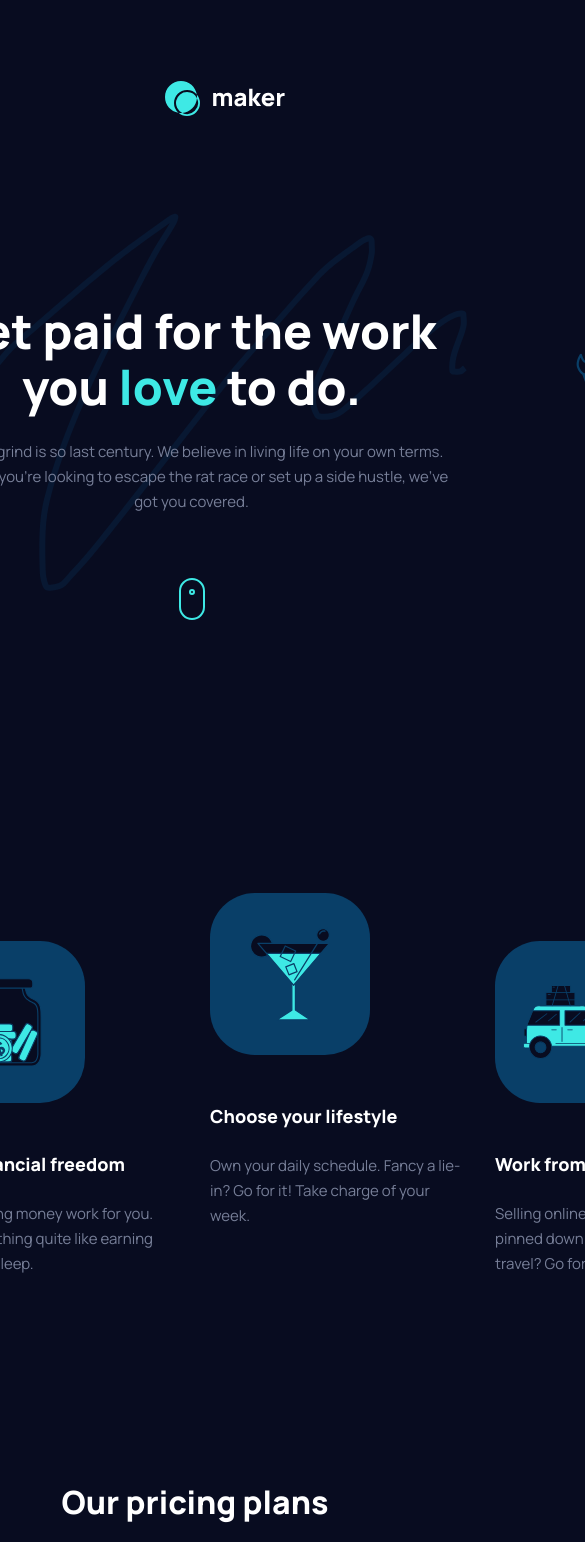
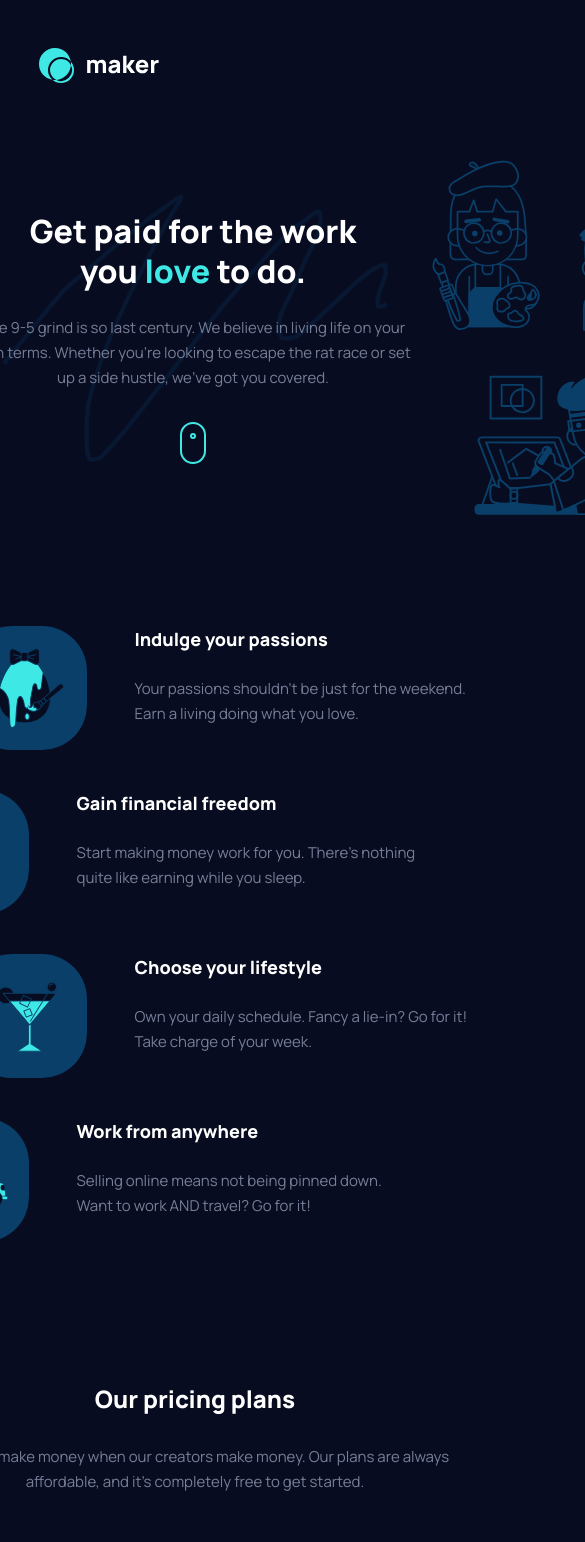
Before and after one commit to VillageR88/next-maker-pre-launch-landing-page, a Next.js app: page / in a window 390 px wide. Shown: the top 1542 px of the page, 585 px wide, since content can reach past the window. Built offline with nearby package versions, Linux system fonts and the light colour scheme.

Commit message:
improved layout tablet fit
Signed-off-by: VillageR88 <villager88pl@gmail.com>

```diff
--- a/app/components/Footer.tsx
+++ b/app/components/Footer.tsx
@@ -34,9 +34,9 @@ export default function Footer() {
   }, [state]);
 
   return (
-    <footer className="mr-[223px] mt-[151px] flex h-[228px] w-[1665px] justify-center bg-[url('../public/assets/images/bg-footer-squiggle.svg')] text-center text-[#FFFFFF]">
+    <footer className="mr-[230px] mt-[119px] flex h-[140px] w-[1022px] justify-center bg-[url('../public/assets/images/bg-footer-squiggle.svg')] bg-cover text-center text-[#FFFFFF] xl:mr-[223px] xl:mt-[151px] xl:h-[228px] xl:w-[1665px]">
       <form
-        className="ml-[223px] mt-[52px] flex h-[134px] w-full max-w-[730px] flex-col items-center gap-[42px]"
+        className="ml-[230px] mt-[16px] flex h-[134px] w-full max-w-[730px] flex-col items-center gap-[42px] xl:ml-[223px] xl:mt-[52px]"
         action={action}
       >
         <label htmlFor="email">Get notified when we launch</label>
--- a/app/components/Header.tsx
+++ b/app/components/Header.tsx
@@ -3,8 +3,8 @@ import logo from '@/public/assets/images/logo.svg';
 
 export default function Header() {
   return (
-    <header className="flex w-full max-w-[90em]">
-      <div className="pl-[165px]">
+    <header className="flex w-full max-w-[800px] pl-[39px] xl:max-w-[calc(1110px+39px)]">
+      <div>
         <Image width={120} height={35} src={logo as string} alt="logo" />
       </div>
     </header>
--- a/app/components/Main.tsx
+++ b/app/components/Main.tsx
@@ -4,7 +4,7 @@ import MainRow3 from './MainRow3';
 
 export default function Main() {
   return (
-    <main className="mt-[116px] flex flex-col items-center">
+    <main className="mt-[77px] flex flex-col items-center xl:mt-[114px]">
       <MainRow1 />
       <MainRow2 />
       <MainRow3 />
--- a/app/components/MainRow1.tsx
+++ b/app/components/MainRow1.tsx
@@ -5,36 +5,36 @@ import imageScroll from '@/public/assets/images/icon-scroll.svg';
 
 export default function MainRow1() {
   return (
-    <div className="flex h-[459px] w-[1553px] justify-between">
+    <div className="flex h-[356px] w-[1108px] justify-center xl:h-[459px] xl:w-[1553px]">
       <Image
-        className="h-[459px] w-[408px]"
+        className="h-[354px] w-[313px] xl:h-[459px] xl:w-[408px]"
         width={408}
         height={459}
         src={imageHeroLeft as string}
         alt="image of people"
         priority
       />
-      <div className="flex h-[318px] w-[730px] flex-col items-center pr-[19px] text-white">
-        <h1 className="mt-[71px] whitespace-pre">
+      <div className="flex h-[254px] min-w-[457px] flex-col items-center px-[10px] text-white xl:h-[318px] xl:min-w-[730px] xl:pl-0 xl:pr-[19px]">
+        <h1 className="mt-[51px] whitespace-pre xl:mt-[71px]">
           <span>{'Get paid for the work\n'}</span>
           <span>
             you <span className="text-[#3EE9E5]">love</span> to do.
           </span>
         </h1>
-        <p className="mt-[24px] px-[95px] text-center text-[#777F98]">
+        <p className="mt-[24px] max-w-[457px] px-[10px] text-center text-[#777F98] xl:max-w-[540px]">
           The 9-5 grind is so last century. We believe in living life on your own terms. Whether you’re looking to
           escape the rat race or set up a side hustle, we’ve got you covered.
         </p>
         <Image
           width={26}
           height={42}
-          className="mt-[64px] h-[42px] w-[26px]"
+          className="mt-[32px] h-[42px] w-[26px] xl:mt-[64px]"
           src={imageScroll as string}
           alt="scroll image"
         />
       </div>
       <Image
-        className="h-[444px] w-[396px]"
+        className="h-[356px] w-[317px] xl:h-[444px] xl:w-[396px]"
         width={396}
         height={444}
         src={imageHeroRight as string}
--- a/app/components/MainRow2.tsx
+++ b/app/components/MainRow2.tsx
@@ -10,21 +10,25 @@ export default function MainRow2() {
       title: 'Indulge your passions',
       description: "Your passions shouldn't be just for the weekend. Earn a living doing what you love.",
       src: img1 as string,
+      imageParams: 'xl:w-[88px] xl:h-[106px] w-[66px] h-[80px] ml-[8px]',
     },
     {
       title: 'Gain financial freedom',
       description: 'Start making money work for you. There’s nothing quite like earning while you sleep.',
       src: img2 as string,
+      imageParams: 'xl:w-[74px] xl:h-[89px] w-[56px] h-[67px]',
     },
     {
       title: 'Choose your lifestyle',
       description: 'Own your daily schedule. Fancy a lie-in? Go for it! Take charge of your week.',
       src: img3 as string,
+      imageParams: 'xl:w-[80px] xl:h-[94px] w-[60px] h-[71px]',
     },
     {
       title: 'Work from anywhere',
       description: 'Selling online means not being pinned down. Want to work AND travel? Go for it!',
       src: img4 as string,
+      imageParams: 'xl:w-[104px] xl:h-[74px] w-[78px] h-[56px]',
     },
   ];
 
@@ -33,19 +37,23 @@ export default function MainRow2() {
     description,
     src,
     classExtension,
+    imageParams,
   }: {
     title: string;
     description: string;
     src: string;
     classExtension: string;
+    imageParams: string;
   }) => {
     return (
-      <li className={`${classExtension} flex h-[335px] w-[255px] flex-col gap-[48px]`}>
-        <div className="flex h-[164px] w-[160px] items-center justify-center rounded-[45px] bg-[#093F68]">
-          <Image src={src} alt={title} />
+      <li
+        className={`${classExtension} flex h-[124px] w-[515px] flex-row gap-[48px] xl:h-[335px] xl:w-[255px] xl:flex-col`}
+      >
+        <div className="flex h-[124px] w-[120px] items-center justify-center rounded-[45px] bg-[#093F68] xl:h-[164px] xl:w-[160px]">
+          <Image className={imageParams} src={src} alt={title} />
         </div>
-        <section className="flex flex-col gap-[23px]">
-          <h3>{title}</h3>
+        <section className="flex max-w-[340px] flex-col gap-[23px] xl:max-w-[255px]">
+          <h2>{title}</h2>
           <p className="text-[#777F98]">{description}</p>
         </section>
       </li>
@@ -53,14 +61,15 @@ export default function MainRow2() {
   };
 
   return (
-    <ul className="mt-[202px] flex h-[383px] w-full max-w-[1110px] gap-[30px] text-white">
+    <ul className="mt-[110px] flex h-[614px] w-full max-w-[573px] flex-col gap-[40px] text-white xl:mt-[202px] xl:h-[383px] xl:max-w-[1110px] xl:flex-row xl:gap-[30px]">
       {listItems.map((item, index) => (
         <MiddleBlock
-          classExtension={index % 2 ? 'self-end' : 'sel-start'}
+          classExtension={index % 2 ? 'xl:self-end self-start' : 'xl:self-start self-end'}
           key={index}
           title={item.title}
           src={item.src}
           description={item.description}
+          imageParams={item.imageParams}
         />
       ))}
     </ul>
--- a/app/components/MainRow3.tsx
+++ b/app/components/MainRow3.tsx
@@ -41,15 +41,15 @@ export default function MainRow3() {
     },
   };
   return (
-    <div className="mt-[202px] flex flex-col items-center gap-[72px] text-center">
-      <section className="flex max-w-[540px] flex-col gap-[24px]">
-        <h2 className="text-[#FFFFFF]">Our pricing plans</h2>
+    <div className="mt-[141px] flex flex-col items-center gap-[72px] text-center xl:mt-[202px]">
+      <section className="flex max-w-[540px] flex-col gap-[27px] xl:gap-[24px]">
+        <h3 className="text-[#FFFFFF]">Our pricing plans</h3>
         <p className="text-[#777F98]">
           We only make money when our creators make money. Our plans are always affordable, and it’s completely free to
           get started.
         </p>
       </section>
-      <div className="flex flex-row items-center gap-[30px]">
+      <div className="flex flex-col items-center gap-[65px] xl:flex-row xl:gap-[30px]">
         {Object.values(itemList).map((item, index) => (
           <div key={index} className="flex flex-col">
             <Image className={`absolute z-10 ${item.imageOffset}`} src={item.image} alt="decoration" />
@@ -57,7 +57,7 @@ export default function MainRow3() {
               className={`${[item.backgroundColor, item.height, item.textColor, item.padding].map((item) => item).join(' ')} flex w-[445px] flex-col gap-[24px] rounded-[8px] text-start`}
             >
               <section className="flex flex-col gap-[19px]">
-                <h3>{item.title}</h3>
+                <h4>{item.title}</h4>
                 <p className="opacity-60">{item.description}</p>
               </section>
               <section className="flex flex-col gap-[19px]">
--- a/app/globals.css
+++ b/app/globals.css
@@ -32,15 +32,16 @@ input[type='radio'] {
 }
 
 h1 {
-  @apply text-[48px] font-extrabold text-center leading-[56px];
+  @apply text-center text-[32px] font-extrabold leading-[40px] xl:text-[48px] xl:leading-[56px];
 }
 
-h2, label {
-  @apply text-[32px] font-extrabold;
+h3, label {
+  @apply text-[24px] font-extrabold xl:text-[32px];
 }
 
-h3 {
-  @apply text-[18px] font-extrabold text-left;
+h2,
+h4 {
+  @apply text-left text-[18px] font-extrabold;
 }
 
 p {
--- a/app/layout.tsx
+++ b/app/layout.tsx
@@ -27,9 +27,9 @@ export default function RootLayout({ children }: { children: React.ReactNode })
         <meta property="og:image" content={undefined} />
       </head>
       <body
-        className={`${manrope.variable} flex min-h-dvh flex-col items-center justify-start overflow-x-hidden bg-[#080C20] pb-[117px] pt-[81px] font-manrope sm:min-h-screen`}
+        className={`${manrope.variable} flex min-h-dvh flex-col items-center justify-start overflow-x-hidden bg-[#080C20] pb-[105px] pt-[48px] font-manrope sm:min-h-screen xl:pb-[117px] xl:pt-[81px]`}
       >
-        <div className="absolute top-0 -z-10 mt-[213px] h-[378px] w-[544px]">
+        <div className="absolute top-0 -z-10 mt-[194px] h-[268px] w-[386px] xl:mt-[213px] xl:h-[378px] xl:w-[544px]">
           <Image fill src={heroSquiggle as string} alt="background" priority />
         </div>
         {children}
```
